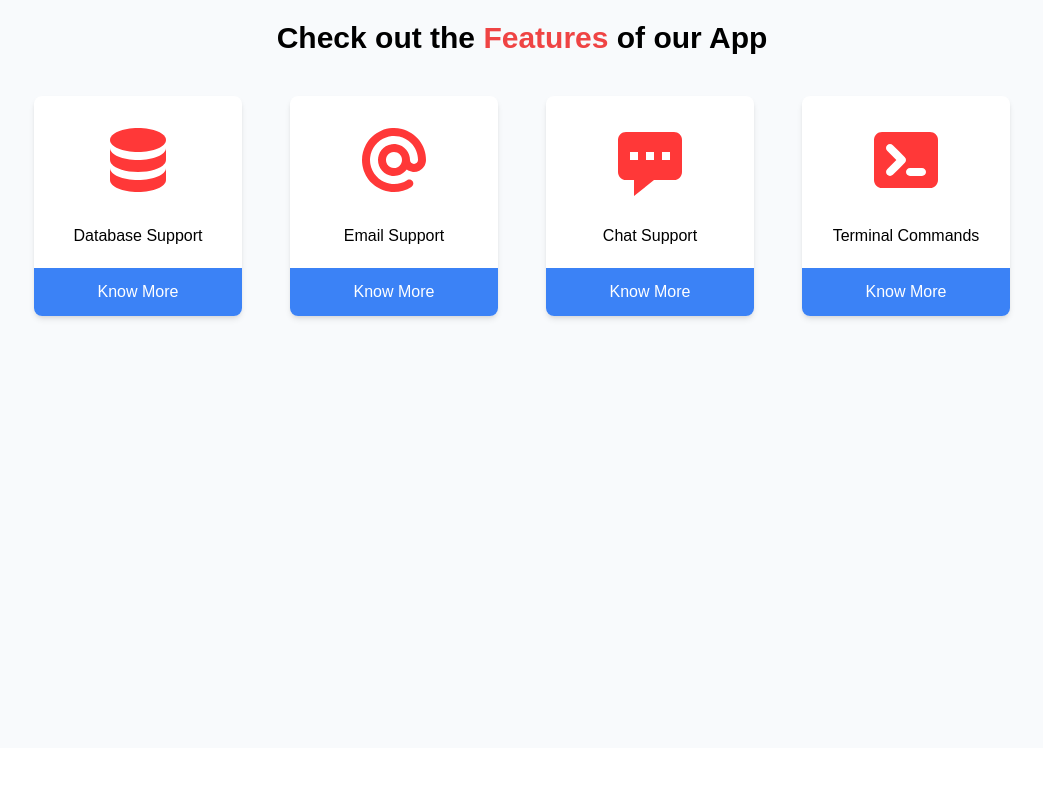
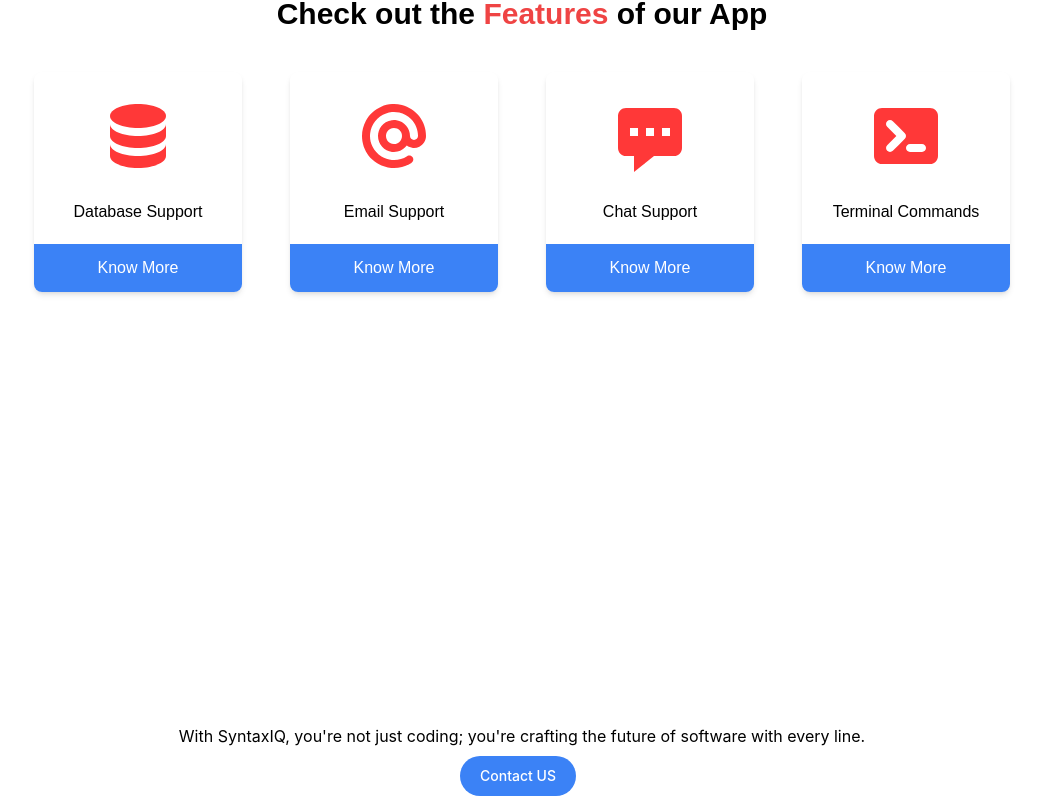
Before and after one commit to Harshak-1744/marketing_website, a React (Create React App) app: page / in a window 1280 px wide. Shown: the part 344-1148 px from the top of the page, without its empty margins (118-1161 px from the left). Before the commit the page ends 1092 px from the top, so only its background shows below. Built offline with nearby package versions, Linux system fonts and the light colour scheme.

Commit message:
modified:   src/App.js 	modified:   src/components/Description.js 	modified:   src/components/Features.js 	modified:   src/components/Header.js 	new file:   src/components/Quote.js

```diff
--- a/src/App.js
+++ b/src/App.js
@@ -2,6 +2,7 @@ import './App.css';
 import Header from './components/Header';
 import Description from './components/Description';
 import Features from './components/Features';
+import Quote from './components/Quote';
 
 function App () {
   return (
@@ -9,6 +10,7 @@ function App () {
       <Header />
       <Description />
       <Features  />
+      <Quote />
     </div>
   );
 }
--- a/src/components/Description.js
+++ b/src/components/Description.js
@@ -15,8 +15,7 @@ const Description = () => {
                         making development faster, smarter, and more reliable. Seamlessly integrating with your
                         favorite IDEs, it offers real-time feedback and suggestions to improve code quality and
                         ensure standards compliance. Enhance collaboration across your team with shared insights,
-                        and stay ahead of performance and security issues with proactive analysis. With SyntaxIQ,
-                        you're not just coding; you're crafting the future of software with every line.
+                        and stay ahead of performance and security issues with proactive analysis.
                     </p>
         </div>
         );
--- a/src/components/Features.js
+++ b/src/components/Features.js
@@ -11,7 +11,7 @@ const Features = () => {
   return (
     <div className="font-poppins">
 
-    <div className="w-full min-h-screen bg-slate-50 p-6">
+    <div className="w-full min-h-screen bg-white-50 p-6">
 
         <h1 className="font-bold text-xl text-center md:text-3xl md:mt-12 mb-4">Check out the <span class="text-red-500">Features</span> of our App</h1>
 
@@ -62,15 +62,11 @@ const Features = () => {
                 <h2 className="text-center px-2 pb-5">Terminal Commands</h2>
 
                 <a href="#" className="bg-blue-500 text-white p-3 text-center hover:bg-blue-800 transition-all duration-500">Know More</a>
-
             </div>
 
         </div>
-
     </div>
-
   </div>
-
   )
 }
 
--- a/src/components/Header.js
+++ b/src/components/Header.js
@@ -4,7 +4,7 @@ const Header = () => {
     return (
         <div>
             <h1 className="mb-4 text-4xl font-extrabold leading-none tracking-tight text-gray-900 md:text-5xl lg:text-6xl dark:text-dark">Syntax<span className="text-transparent bg-clip-text bg-gradient-to-r to-emerald-600 from-sky-400">IQ</span>!</h1>
-            <p className="text-lg font-normal text-gray-500 lg:text-xl dark:text-gray-400">Write Smarter, Not Harder: AI-Powered Precision for <span className="underline underline-offset-3 decoration-8 decoration-blue-400 dark:decoration-blue-600">Flawless Code</span>.</p>
+            <p className="text-lg font-normal text-gray-500 lg:text-xl dark:text-gray-700">Write Smarter, Not Harder: AI-Powered Precision for <span className="underline underline-offset-3 decoration-8 decoration-blue-400 dark:decoration-blue-600">Flawless Code</span>.</p>
         </div>
     );
 };
--- /dev/null
+++ b/src/components/Quote.js
@@ -0,0 +1,13 @@
+import React from "react";
+
+
+const Quote = () => {
+    return (
+    <div>
+        <h1 className="pb-2"> With SyntaxIQ, you're not just coding; you're crafting the future of software with every line.</h1>
+        <button type="button" class="text-white focus:outline-none focus:ring-4 focus:ring-blue-300 font-medium rounded-full text-sm px-5 py-2.5 text-center me-2 mb-2 bg-blue-500 hover:bg-blue-800 transition-all duration-500 dark:focus:ring-blue-800">Contact US</button>
+    </div>
+    );
+};
+
+export default Quote;
```
